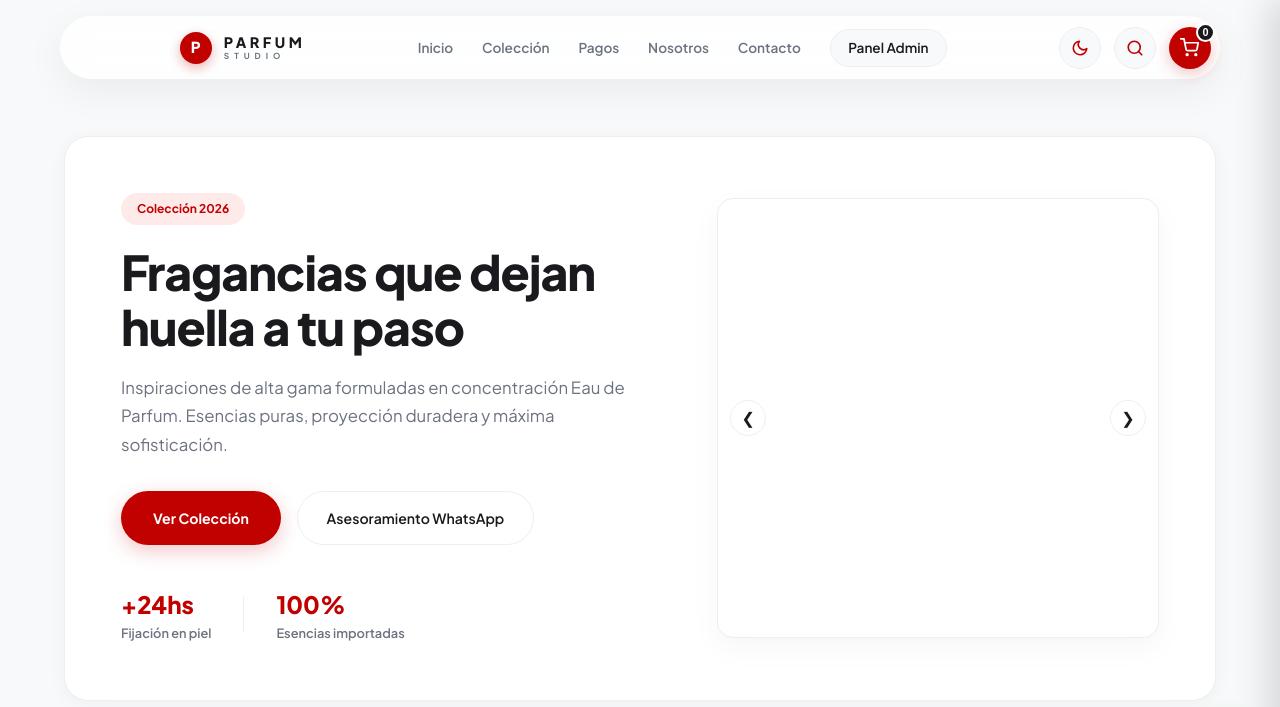
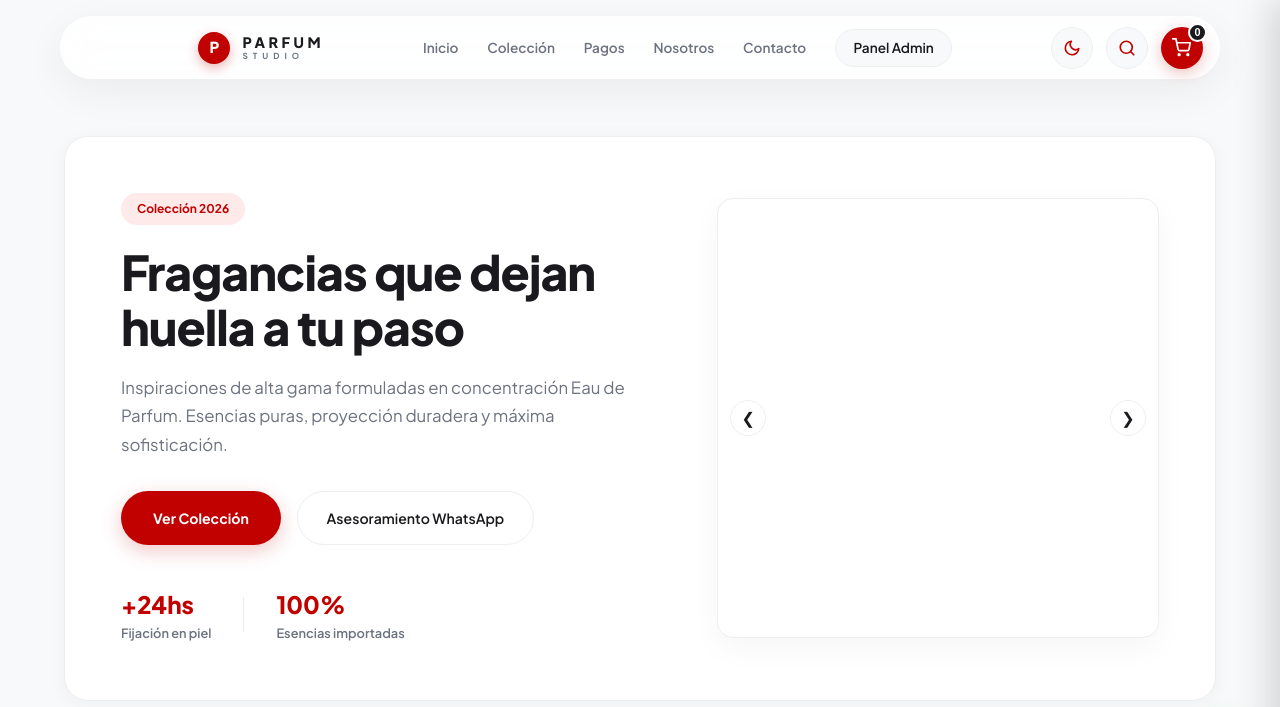
Before and after one commit to AxeGaete/tienda-perfumes, a plain HTML site: page frontend/index.html in a window 1280 px wide. Shown: the top 707 px of the page. Drawn offline with Linux system fonts and the light colour scheme; no server answers.

Commit message:
Pegar el logo al borde izquierdo exacto de la barra de navegacion

```diff
--- a/frontend/styles.css
+++ b/frontend/styles.css
@@ -77,7 +77,7 @@ body {
   -webkit-backdrop-filter: blur(16px);
   border: 1px solid rgba(255, 255, 255, 0.4);
   border-radius: 40px;
-  padding: 0.6rem 0.5rem 0.6rem 0.8rem; /* El último valor (0.8rem) controla el espacio exacto del borde izquierdo al logo */
+  padding: 0.6rem 1rem 0.6rem 0rem; /* Ponemos el padding izquierdo en 0 */
   display: flex;
   justify-content: space-between;
   align-items: center;
@@ -97,7 +97,7 @@ body {
   display: flex;
   align-items: center;
   gap: 0.75rem;
-  margin-left: -0.2rem; /* Lo acerca sutilmente al borde izquierdo */
+  padding-left: 1.2rem; /* Controla exactamente cuántos píxeles se separa del borde redondeado izquierdo */
   transition: opacity 0.25s ease;
 }
 
```
